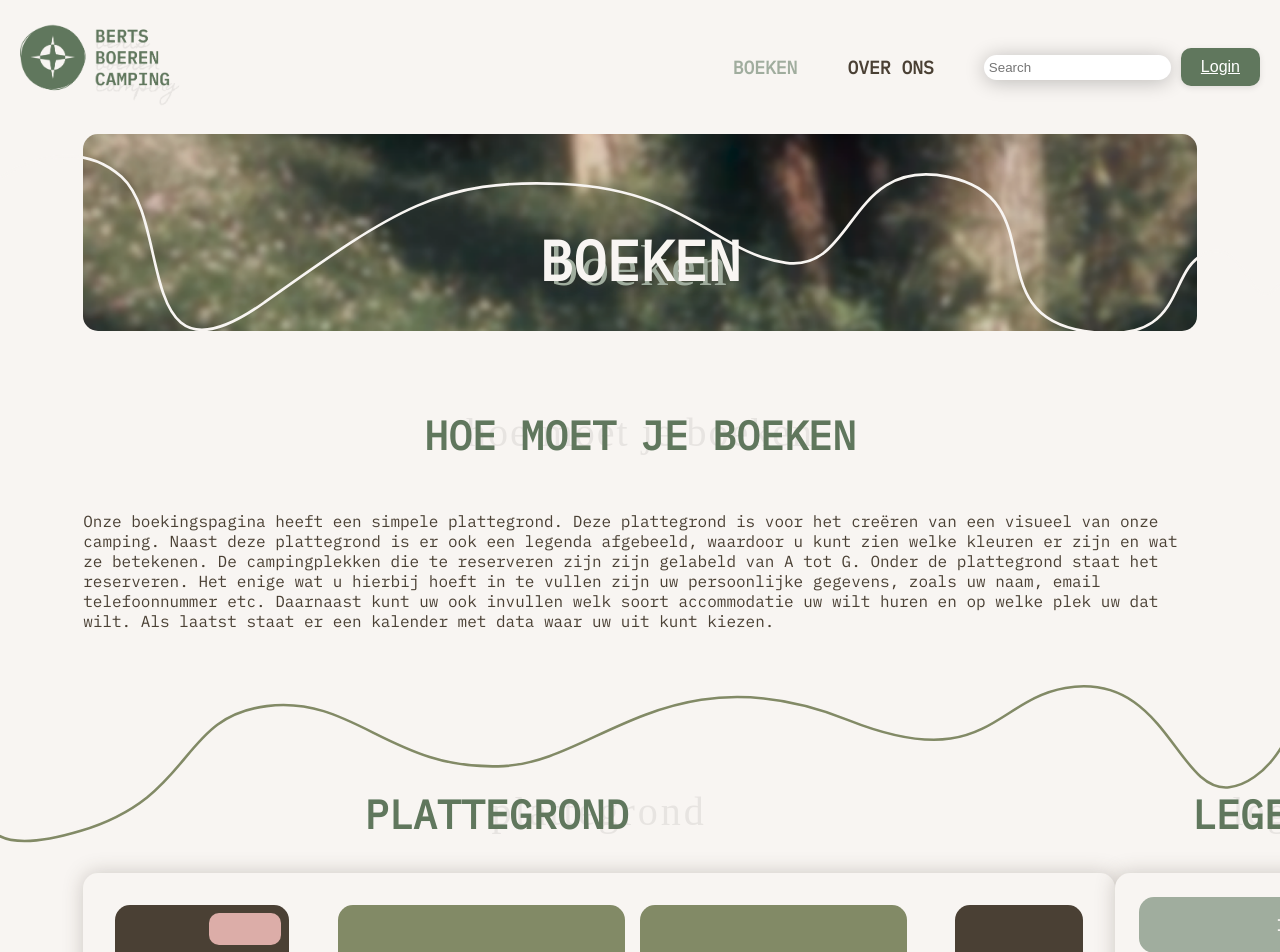
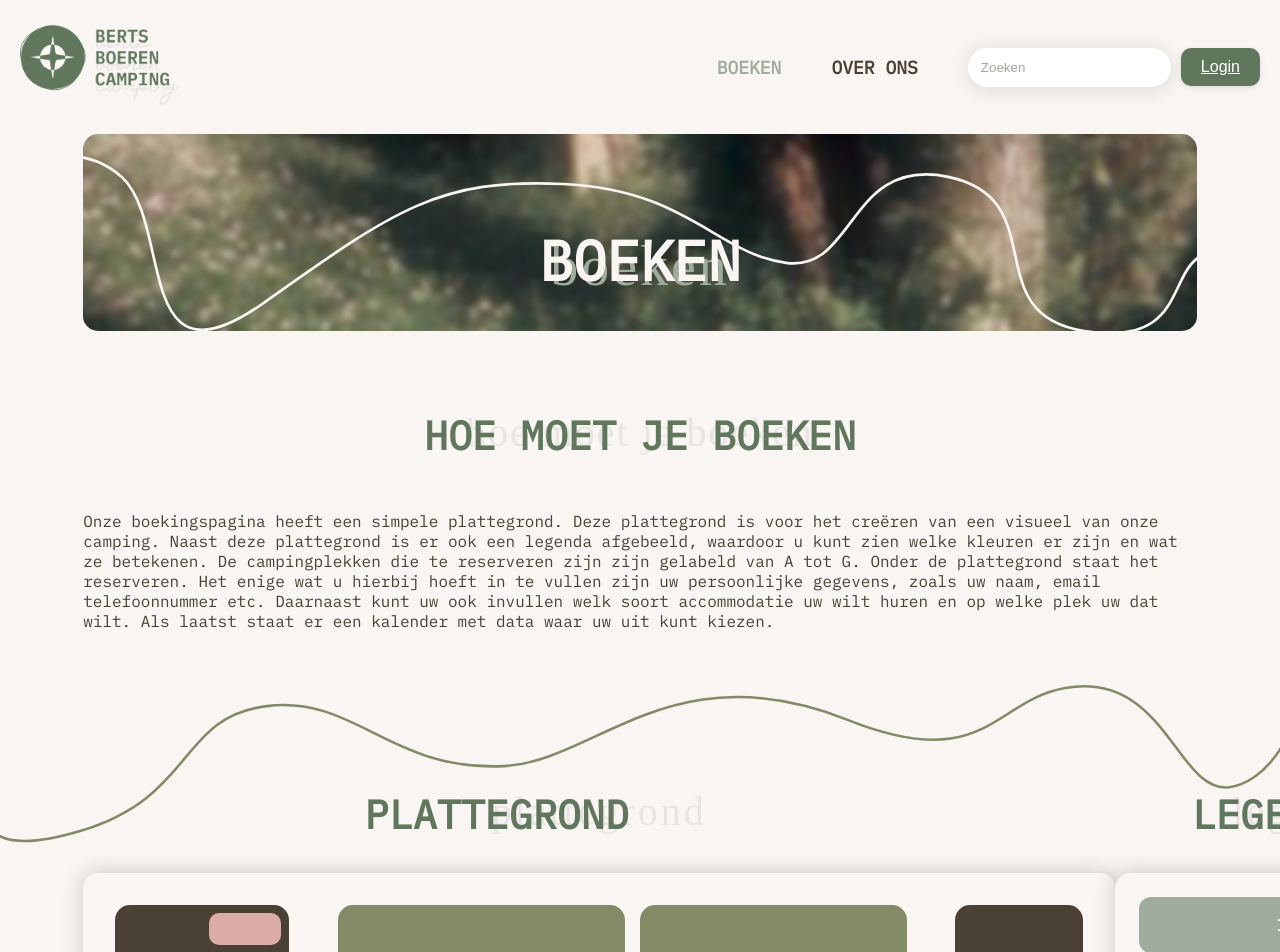
Before and after one commit to LaulensW/BertsBoerenCamping, a React (Vite) app in the folder BertsBoerenCamping/: page /booking in a window 1280 px wide. Shown: the top 952 px of the page. Built offline with nearby package versions, Linux system fonts and the light colour scheme.

Commit message:
Search, Login wave klein beetje verbeterd

```diff
--- a/BertsBoerenCamping/src/components/BookingPlattegrond.css
+++ b/BertsBoerenCamping/src/components/BookingPlattegrond.css
@@ -53,7 +53,7 @@
     justify-content: center;
     align-items: center;
     height: 72px;
-    border-radius: 15px;
+    border-radius: 12px;
     font-size: 16px;
     font-weight: var(--font-weight-semibold);
     color: var(--neutral-color);
--- a/BertsBoerenCamping/src/components/LoginForm.css
+++ b/BertsBoerenCamping/src/components/LoginForm.css
@@ -28,6 +28,7 @@
   cursor: pointer;
 }
 
+
 .form-container .error-message {
   width: 95%;
   padding: 10px;
--- a/BertsBoerenCamping/src/components/Navbar.css
+++ b/BertsBoerenCamping/src/components/Navbar.css
@@ -53,10 +53,10 @@
   .search-field,
 select {
   margin-right: 10px;
-  padding: 5px;
+  padding: 12px 13px;
   border-radius: 20px;
   border: none;
-  box-shadow: 0px 2px 20px rgba(0, 0, 0, 0.247);
+  box-shadow: 0px 2px 20px rgba(74, 64, 52, 15%);
   outline: none; /* Remove the default focus outline */
 }
 
@@ -64,6 +64,10 @@ select {
 .search-field:focus,
 select:focus {
   outline: none;
+}
+
+::placeholder{
+  color: #ADA39F;
 }
 
 .login-button {
--- a/BertsBoerenCamping/src/components/navbar.jsx
+++ b/BertsBoerenCamping/src/components/navbar.jsx
@@ -13,7 +13,7 @@ const Navbar = () => {
         <div className="navbar-right">
           <NavLink to="/booking" className="nav-button">BOEKEN</NavLink>
           <NavLink to="/about" className="nav-button">OVER ONS</NavLink>
-          <input type="text" placeholder="Search" className="search-field" />
+          <input type="text" placeholder="Zoeken" className="search-field" />
           <NavLink to="/Login" className="login-button">
           Login
         </NavLink>
```
Also changed, not shown: BertsBoerenCamping/src/assets/wave-haikei.svg.
